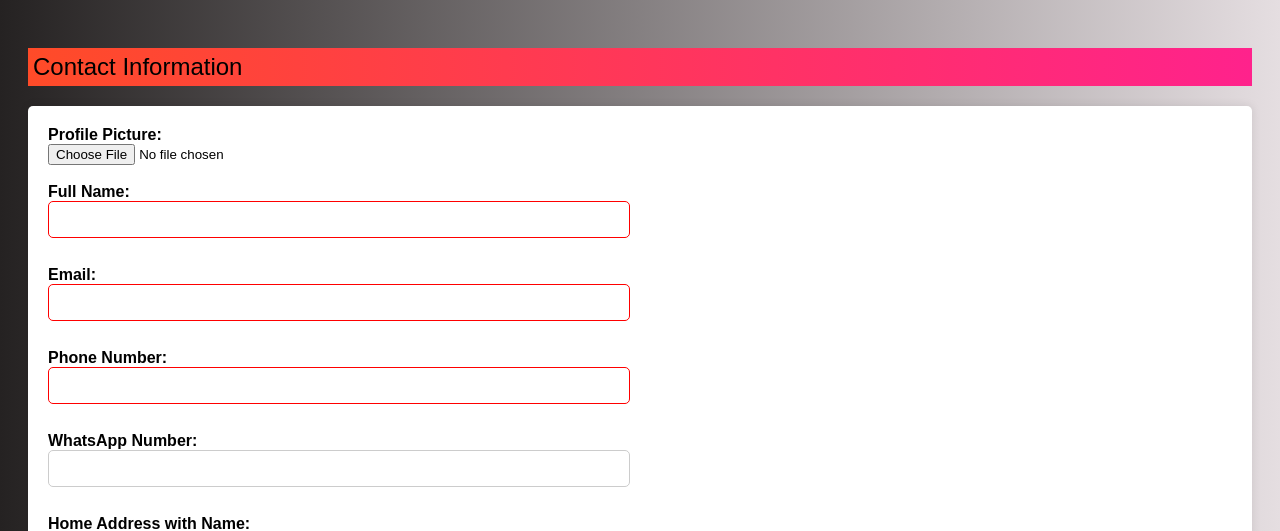
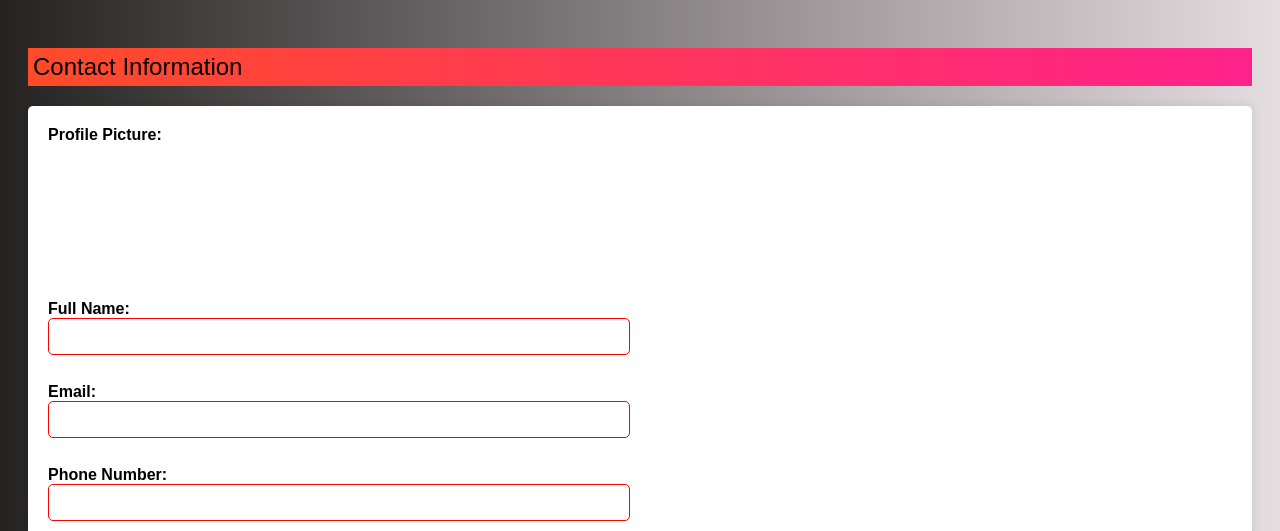
Before and after one commit to ad-abir/SmartCard-v2, a PHP site: page /info.php in a window 1280 px wide. Shown: the top 531 px of the page. Run offline with PHP 8.4, Linux system fonts and the light colour scheme.

Commit message:
styling for new field

```diff
--- a/info.css
+++ b/info.css
@@ -22,6 +22,29 @@ form {
 label {
     font-weight: bold;
 }
+
+/* Add this CSS to styles.css */
+
+/* Profile picture styling */
+#profile_picture {
+    display: none; /* Hide the file input */
+}
+
+.profile-picture-preview {
+    width: 100px;
+    height: 100px;
+    border-radius: 50%; /* Make it circular */
+    overflow: hidden;
+    margin-bottom: 20px;
+    position: relative;
+}
+
+.profile-picture-preview img {
+    width: 100%;
+    height: 100%;
+    object-fit: cover; /* Ensure the image fills the circular space */
+}
+
 
 input[type="text"],
 input[type="email"],
```
